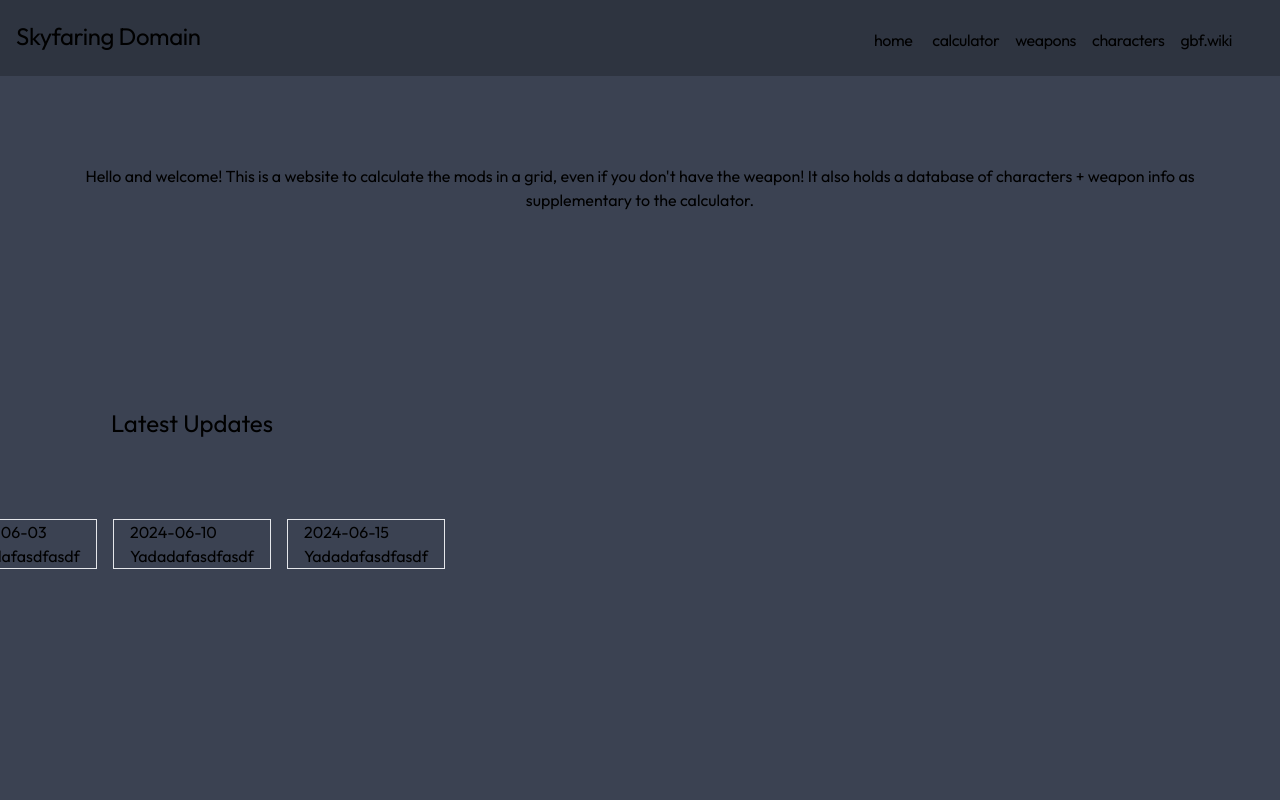
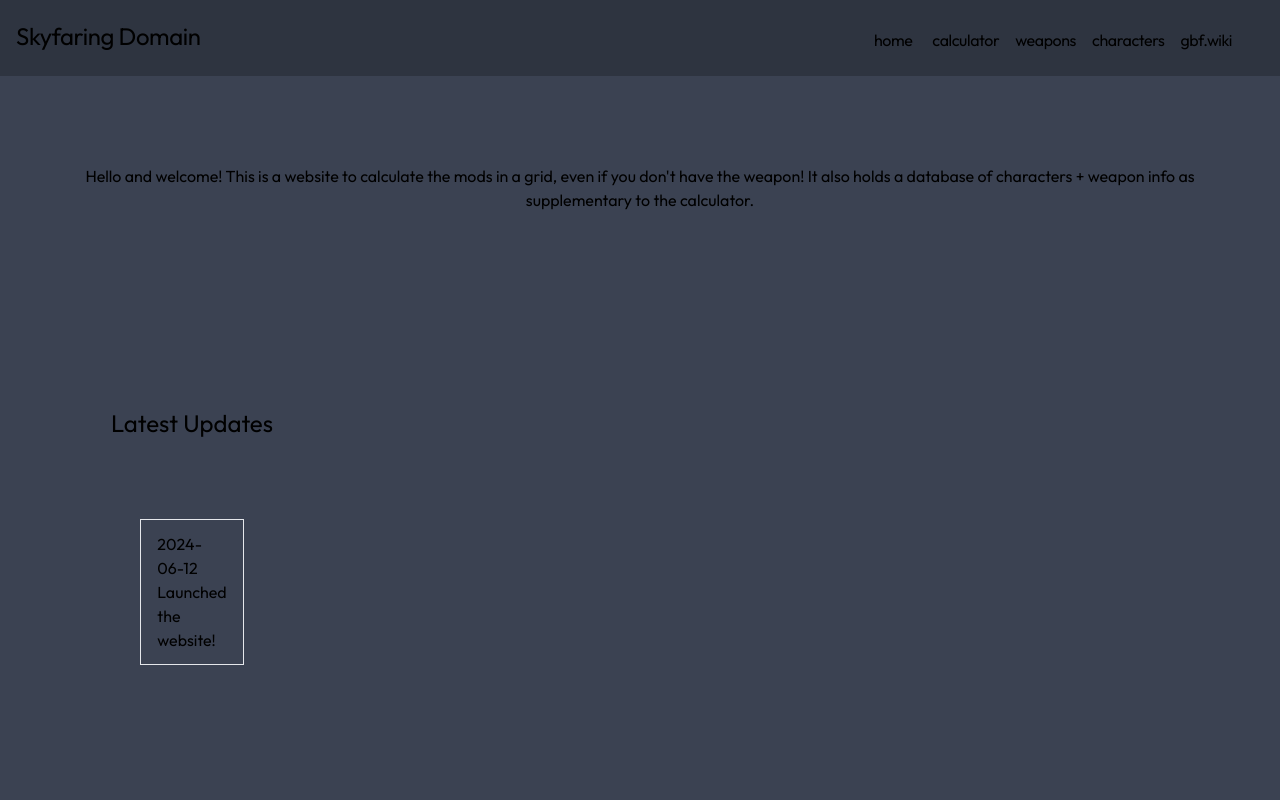
Before and after one commit to miiwo/granblue_front, a Next.js app: page / in a window 1280 px wide. Shown: the top 800 px of the page. Built offline with nearby package versions, Linux system fonts and the light colour scheme.

Commit message:
Redo latest updates section

```diff
--- a/src/app/page.tsx
+++ b/src/app/page.tsx
@@ -1,5 +1,7 @@
 export default function Home() {
-  const latestUpdates = ['2024-06-03', '2024-06-10', '2024-06-15']
+  const latestUpdates: any = {
+    '2024-06-12': 'Launched the website!',
+  }
 
   return (
     <div className="h-screen grid grid-rows-3 justify-center">
@@ -10,11 +12,11 @@ export default function Home() {
       <div className="flex flex-col place-items-center row-span-2 lg:w-96">
         <h1 className="mb-10 lg:mb-20 text-2xl">Latest Updates</h1>
         <div className="flex flex-col mx-3 md:flex-row gap-4 justify-center">
-          {latestUpdates.map((item, i) => {
+          {Object.keys(latestUpdates).map((key, i) => {
             return (
-              <span key={`latest_update_${i}`} className="border px-4 basis-1/3">
-                <h2>{item}</h2>
-                <p>Yadadafasdfasdf</p>
+              <span key={`latest_update_${i}`} className="border px-4 py-3 basis-1/3">
+                <h2>{key}</h2>
+                <p>{latestUpdates[key]}</p>
               </span>
           )})}
         </div>
```
